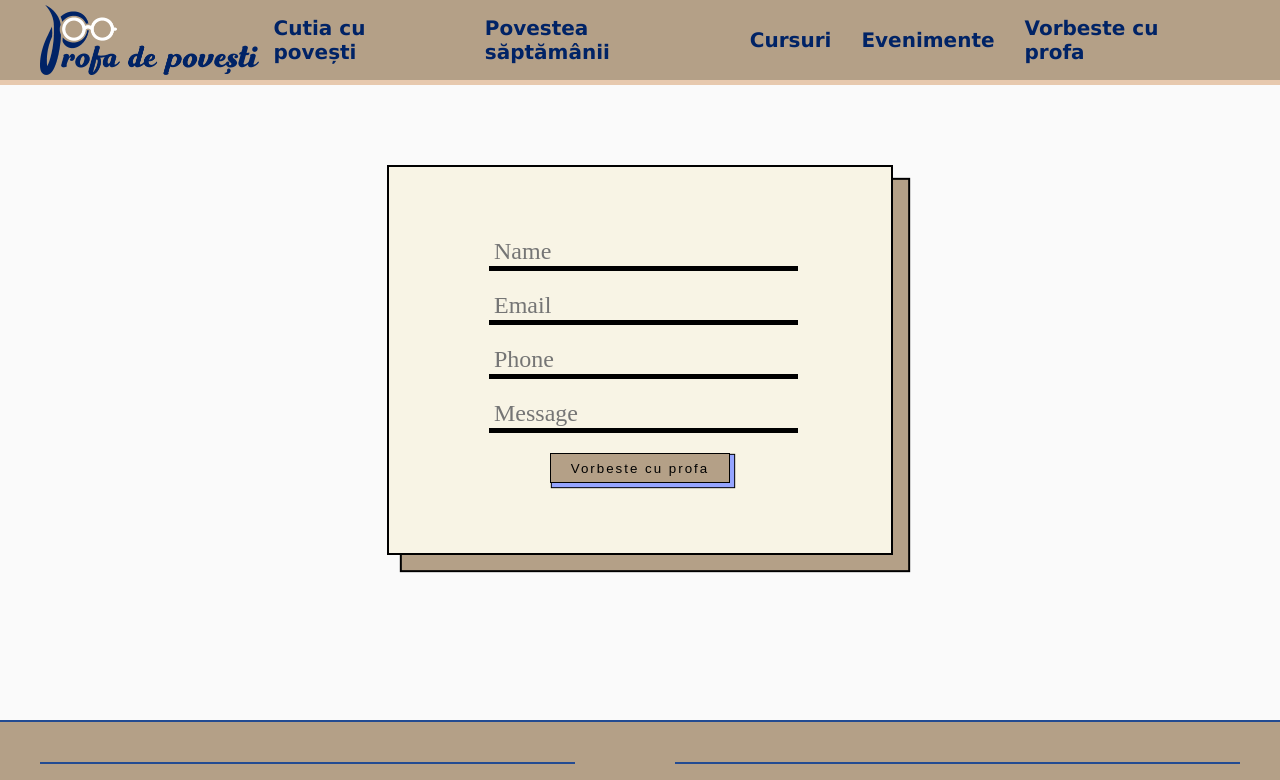
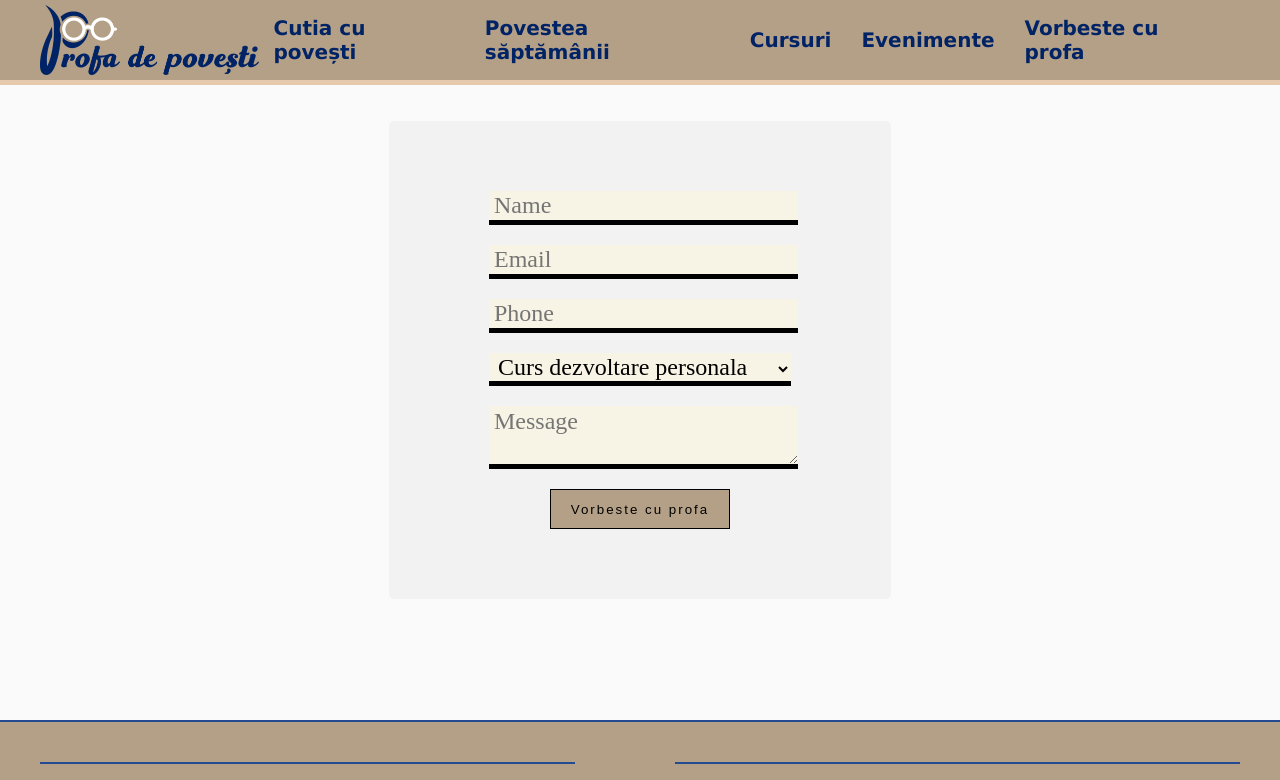
Before and after one commit to Iustin-V/pdp, a React (Create React App) app: page /vorbeste-cu-profa in a window 1280 px wide. Shown: the top 780 px of the page. Built offline with nearby package versions, Linux system fonts and the light colour scheme.

Commit message:
contact form update

```diff
--- a/src/comp/Contact/Contact.tsx
+++ b/src/comp/Contact/Contact.tsx
@@ -1,12 +1,47 @@
-import { SectionContainer, StyledPageWrapper } from "../Styles";
 import styled from "styled-components";
+
+import { StyledPageWrapper } from "../Styles";
+
 const StyledForm = styled.form`
-  background: #f8f4e5;
+  border-radius: 5px;
+  background-color: #f2f2f2;
   padding: 50px 100px;
-  border: 2px solid rgba(0, 0, 0, 1);
-  box-shadow: 15px 15px 1px #b4a087, 15px 15px 1px 2px rgba(0, 0, 0, 1);
 `;
 const StyledInput = styled.input`
+  display: block;
+  width: 100%;
+  font-size: 24px;
+  line-height: 24px * 2;
+  font-family: "Fjalla One";
+  margin-bottom: 24px * 2;
+  border: none;
+  border-bottom: 5px solid rgba(0, 0, 0, 1);
+  background: #f8f4e5;
+  min-width: 250px;
+  padding-left: 5px;
+  outline: none;
+  color: rgba(0, 0, 0, 1);
+`;
+const StyledButton = styled.input`
+  height: 40px;
+  display: block;
+  margin: 0 auto;
+  line-height: 24px * 2;
+  padding: 0 20px;
+  background: #b4a087;
+  letter-spacing: 2px;
+  transition: 0.2s all ease-in-out;
+  outline: none;
+  border: 1px solid rgba(0, 0, 0, 1);
+
+  :hover {
+    background: #f8f4e5;
+  }
+`;
+const StyledContainer = styled.div`
+  margin: 20px 0;
+`;
+const StyledTextArea = styled.textarea`
   display: block;
   width: 100%;
   font-size: 24px;
@@ -21,27 +56,20 @@ const StyledInput = styled.input`
   outline: none;
   color: rgba(0, 0, 0, 1);
 `;
-const StyledButton = styled.input`
-  height: 30px;
+const StyledSelect = styled.select`
   display: block;
-  margin: 0 auto;
+  width: 100%;
+  font-size: 24px;
   line-height: 24px * 2;
-  padding: 0 20px;
-  background: #b4a087;
-  letter-spacing: 2px;
-  transition: 0.2s all ease-in-out;
+  font-family: "Fjalla One";
+  margin-bottom: $font-size * 2;
+  border: none;
+  border-bottom: 5px solid rgba(0, 0, 0, 1);
+  background: #f8f4e5;
+  min-width: 250px;
+  padding-left: 5px;
   outline: none;
-  border: 1px solid rgba(0, 0, 0, 1);
-  box-shadow: 3px 3px 1px 1px #95a4ff, 3px 3px 1px 2px rgba(0, 0, 0, 1);
-
-  :hover {
-    background: rgba(0, 0, 0, 1);
-    color: white;
-    border: 1px solid rgba(0, 0, 0, 1);
-  }
-`;
-const StyledContainer = styled.div`
-  margin: 20px 0;
+  color: rgba(0, 0, 0, 1);
 `;
 export const Contact = () => {
   return (
@@ -81,12 +109,22 @@ export const Contact = () => {
           />
         </StyledContainer>
         <StyledContainer>
-          {/*<label htmlFor="email">Mesaj</label>*/}
-          <StyledInput
+          <StyledSelect
+            id="course"
+            name="Course"
+            placeholder="Selecteaza cursul dorit"
+          >
+            <option value="course1">Curs dezvoltare personala</option>
+            <option value="course2">Curs 2</option>
+            <option value="course3">Curs 3</option>
+          </StyledSelect>
+        </StyledContainer>
+        <StyledContainer>
+
+        <StyledTextArea
             placeholder="Message"
             name="Message"
             id="nessage"
-            type="text"
             required
           />
         </StyledContainer>
```
